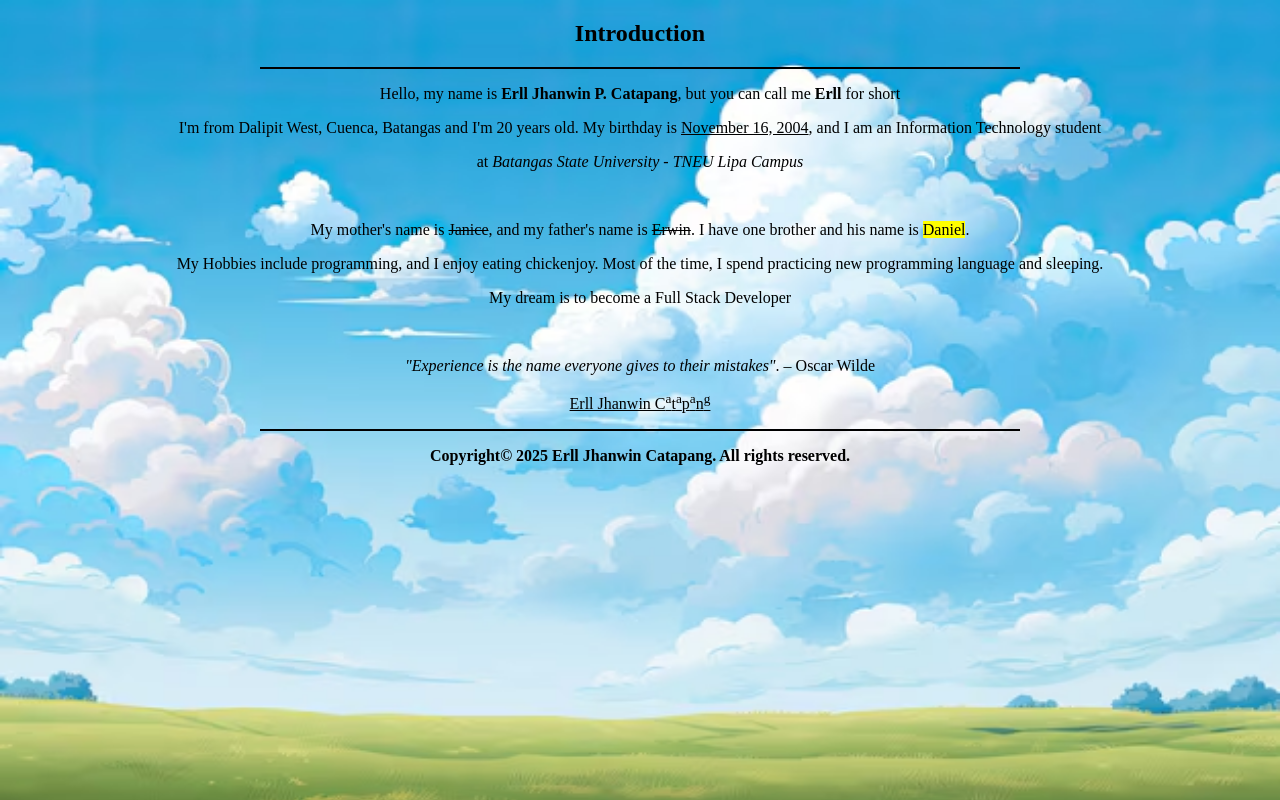
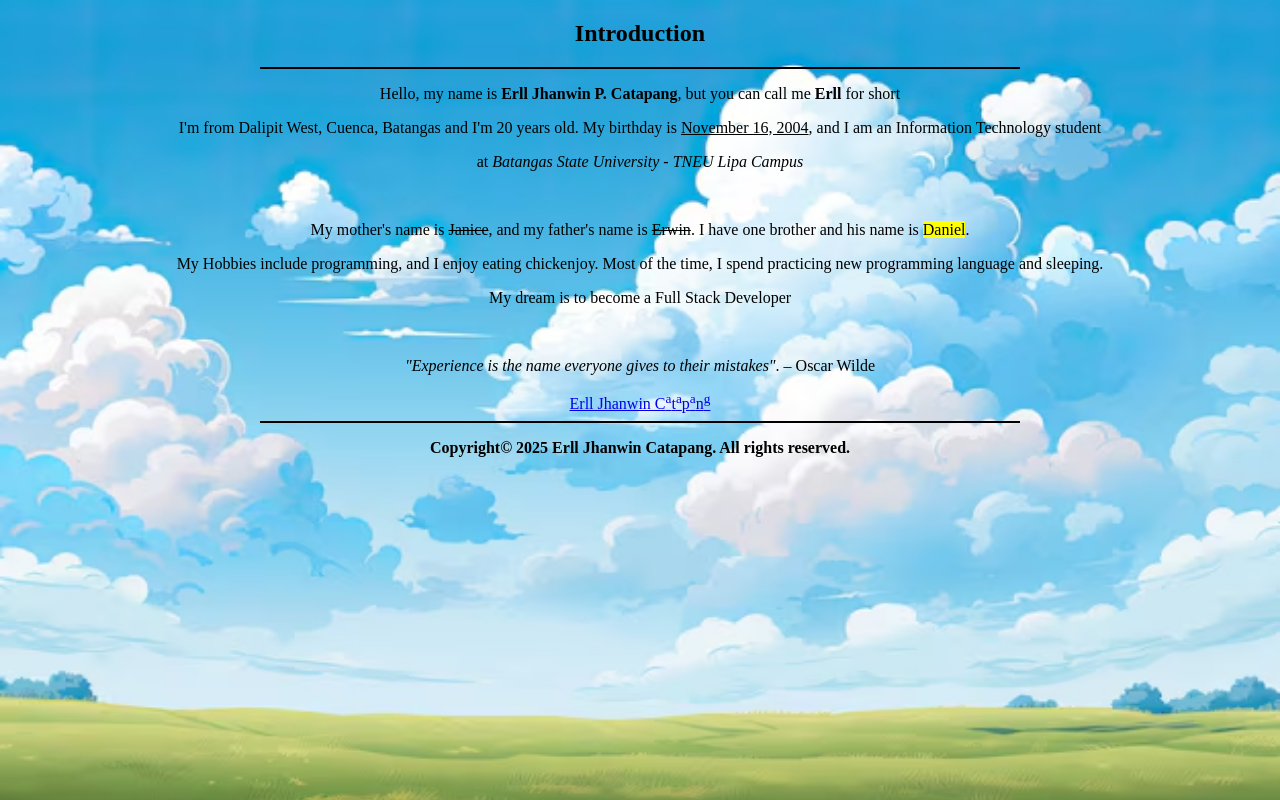
Before and after one commit to Erll-Jhanwin/act1-2, a plain HTML site: page text.html in a window 1280 px wide. Drawn offline with Linux system fonts and the light colour scheme.

Commit message:
Update text.html

```diff
--- a/text.html
+++ b/text.html
@@ -31,7 +31,7 @@
         <p>My dream is to become a Full Stack Developer</p>
         <br>
         <p><i>"Experience is the name everyone gives to their mistakes"</i>. – Oscar Wilde</p>
-        <p><u>Erll Jhanwin C<sup>a</sup>t<sup>a</sup>p<sup>a</sup>n<sup>g</sup></u></p>
+        <a href="https://www.facebook.com/erlljhanwin.catapang">Erll Jhanwin C<sup>a</sup>t<sup>a</sup>p<sup>a</sup>n<sup>g</sup></a>
         <hr>
     </section>
     <footer>
```
